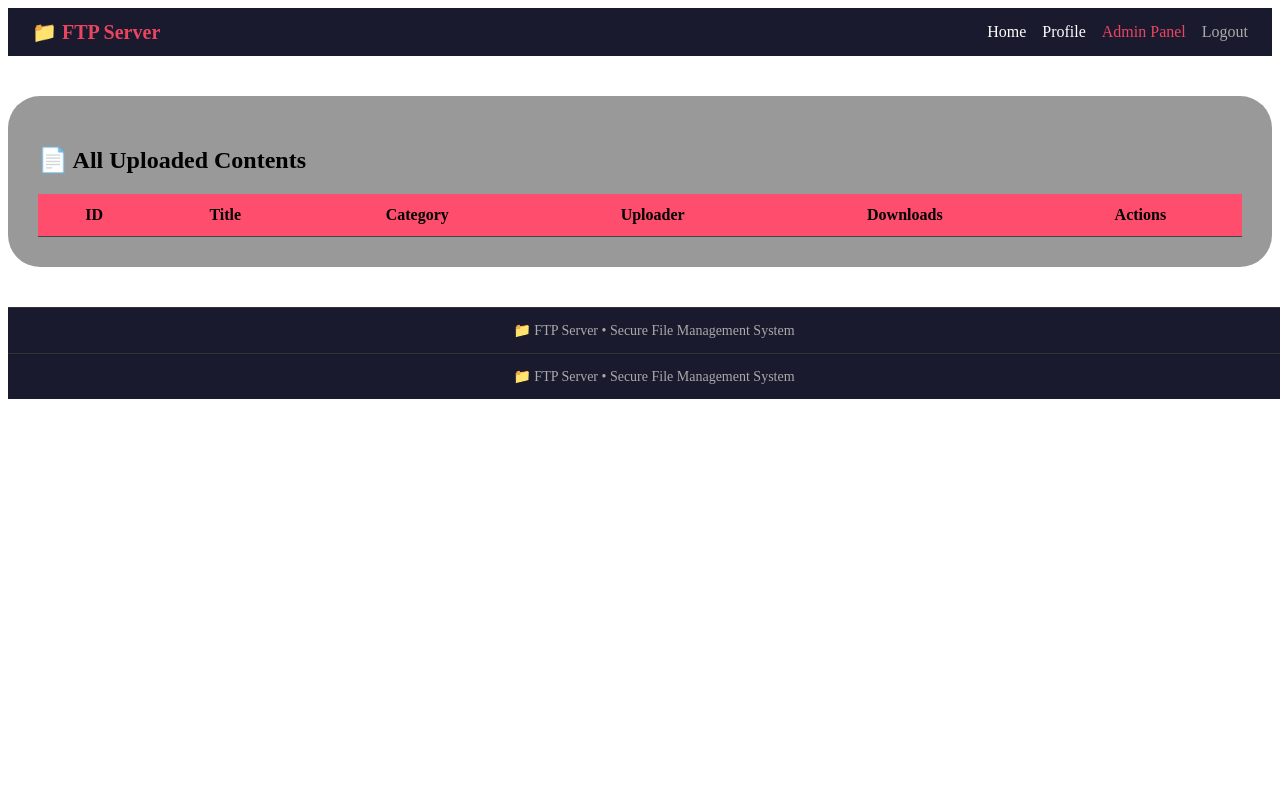
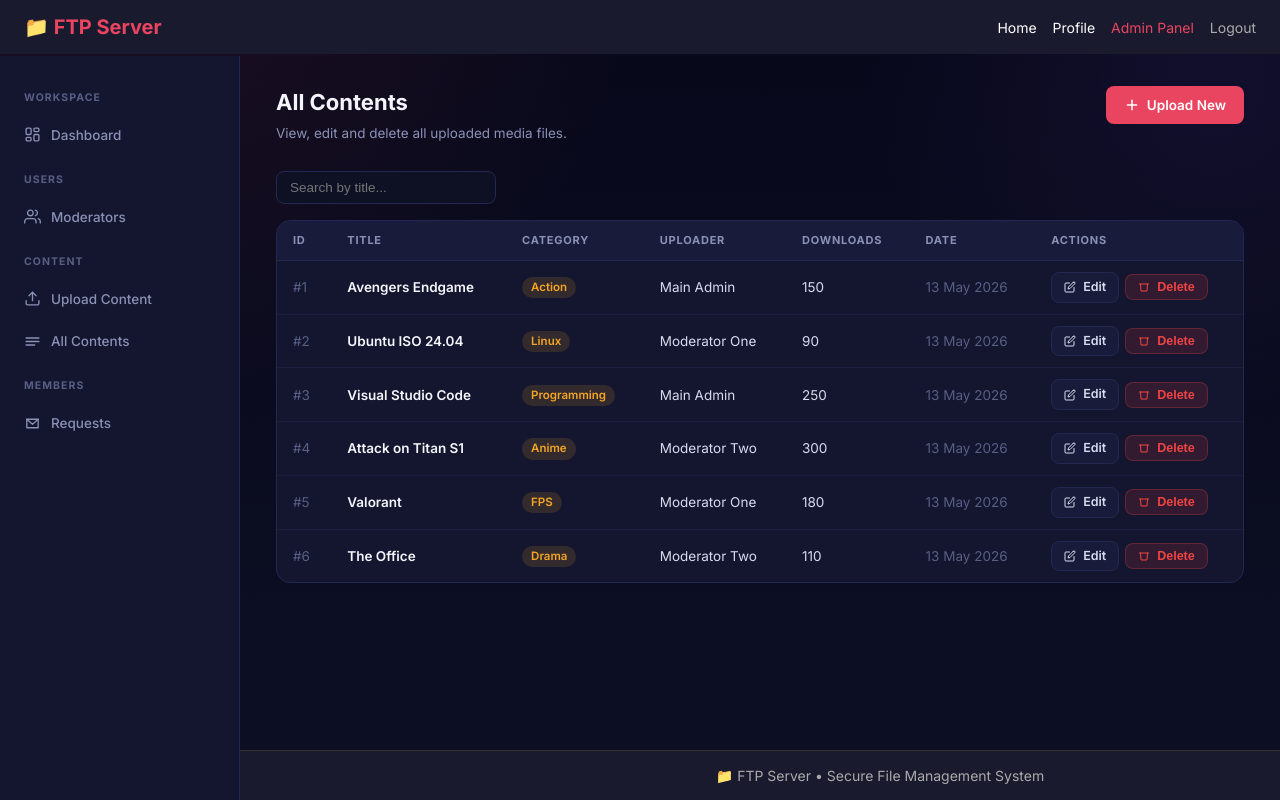
Before and after one commit to Muntahi-Safwan/FTP-Server, a PHP site: template src/view/admin/contents.php in a window 1280 px wide; the page is wider, and only the part inside the window is pictured. Run offline with PHP 8.4, Linux system fonts and the light colour scheme; the template is opened without the code that fills it, so the values that code supplies are empty; the visitor is signed in with stand-in values (Sample User, id 1); data comes from the database, SQL or seed files in the repository.

Commit message:
feat(admin): add content listing view with delete modal

```diff
--- a/src/view/admin/contents.php
+++ b/src/view/admin/contents.php
@@ -1,49 +1,110 @@
+<?php
+// src/view/admin/contents.php
+require_once __DIR__ . '/../../includes/admin_check.php';
+require_once __DIR__ . '/../../includes/csrf.php';
+require_once __DIR__ . '/../../config/db.php';
+require_once __DIR__ . '/../../model/admin_model.php';
+require_once __DIR__ . '/../../model/content_model.php';
+require_once __DIR__ . '/../../model/category_model.php';
+require_once __DIR__ . '/../../model/user_model.php';
+
+$contents = getAllContentsWithUploader($pdo);
+$csrf = csrf_token();
+
+$script = str_replace('\\', '/', $_SERVER['SCRIPT_NAME'] ?? '');
+$base = (strpos($script, '/src/view/') !== false) ? '../../../public/index.php' : 'index.php';
+?>
+<!DOCTYPE html>
+<html lang="en">
+<head>
+    <meta charset="UTF-8">
+    <meta name="viewport" content="width=device-width, initial-scale=1">
+    <meta name="csrf-token" content="<?= htmlspecialchars($csrf) ?>">
+    <title>All Contents — FTP Server</title>
+    <link rel="stylesheet" href="/FTP-Server/src/assets/css/admin.css">
+</head>
+<body>
     <?php require_once __DIR__ . '/../navbar.php'; ?>
-<div class="contents-wrap">
-    <h2>📄 All Uploaded Contents</h2>
-    <?php if(isset($_SESSION['flash'])): ?>
-        <div class="alert success"><?= $_SESSION['flash']; unset($_SESSION['flash']); ?></div>
+    <?php require_once __DIR__ . '/../layouts/admin_sidebar.php'; ?>
+
+    <main class="main-content">
+        <header class="page-header">
+            <div>
+                <h1>All Contents</h1>
+                <p class="lead">View, edit and delete all uploaded media files.</p>
+            </div>
+            <a href="<?= $base ?>?page=admin/add_content" class="btn btn-primary">
+                <svg width="16" height="16" viewBox="0 0 24 24" fill="none" stroke="currentColor" stroke-width="2.2" stroke-linecap="round" stroke-linejoin="round"><line x1="12" y1="5" x2="12" y2="19"/><line x1="5" y1="12" x2="19" y2="12"/></svg>
+                Upload New
+            </a>
+        </header>
+
+        <div id="response"></div>
+
+        <?php if (isset($_SESSION['flash'])): ?>
+            <div class="alert alert-success"><?= htmlspecialchars($_SESSION['flash']); unset($_SESSION['flash']); ?></div>
         <?php endif; ?>
-    <table class="content-table">
-        <thead><tr><th>ID</th><th>Title</th><th>Category</th><th>Uploader</th><th>Downloads</th><th>Actions</th></tr></thead>
+
+        <div class="toolbar">
+            <input type="text" id="searchInput" placeholder="Search by title..." style="min-width:220px;">
+        </div>
+
+        <div class="table-wrap">
+            <table class="data-table" id="contentTable">
+                <thead>
+                    <tr>
+                        <th>ID</th>
+                        <th>Title</th>
+                        <th>Category</th>
+                        <th>Uploader</th>
+                        <th>Downloads</th>
+                        <th>Date</th>
+                        <th>Actions</th>
+                    </tr>
+                </thead>
                 <tbody>
-            <?php foreach($contents as $c): ?>
-            <tr id="row-<?= $c['id'] ?>">
-                <td><?= $c['id'] ?></td>
-                <td><?= htmlspecialchars($c['title']) ?></td>
-                <td><?= htmlspecialchars($c['category_name']) ?></td>
-                <td><?= htmlspecialchars($c['uploader_name']) ?></td>
+                    <?php if (empty($contents)): ?>
+                        <tr><td colspan="7" style="text-align:center;color:var(--text-faint);padding:32px;">No contents found.</td></tr>
+                    <?php else: ?>
+                        <?php foreach ($contents as $c): ?>
+                        <tr id="row-<?= $c['id'] ?>" data-title="<?= strtolower(htmlspecialchars($c['title'])) ?>">
+                            <td style="color:var(--text-faint);">#<?= $c['id'] ?></td>
+                            <td style="color:var(--text-strong);font-weight:600;max-width:200px;overflow:hidden;text-overflow:ellipsis;white-space:nowrap;"><?= htmlspecialchars($c['title']) ?></td>
+                            <td><span class="badge badge-pending"><?= htmlspecialchars($c['category_name']) ?></span></td>
+                            <td><?= htmlspecialchars($c['uploader_name'] ?? '—') ?></td>
                             <td><?= $c['download_count'] ?></td>
-                <td>
-                    <a href="index.php?page=admin/edit_content&id=<?= $c['id'] ?>" class="edit-btn">✏️ Edit</a>
-                    <button class="del-btn" data-id="<?= $c['id'] ?>">🗑 Delete</button>
+                            <td style="color:var(--text-faint);"><?= date('d M Y', strtotime($c['uploaded_at'])) ?></td>
+                            <td style="display:flex;gap:6px;align-items:center;">
+                                <a href="<?= $base ?>?page=admin/edit_content&id=<?= $c['id'] ?>" class="btn btn-secondary btn-sm">
+                                    <svg width="12" height="12" viewBox="0 0 24 24" fill="none" stroke="currentColor" stroke-width="2" stroke-linecap="round" stroke-linejoin="round"><path d="M11 4H4a2 2 0 0 0-2 2v14a2 2 0 0 0 2 2h14a2 2 0 0 0 2-2v-7"/><path d="M18.5 2.5a2.121 2.121 0 0 1 3 3L12 15l-4 1 1-4 9.5-9.5z"/></svg>
+                                    Edit
+                                </a>
+                                <button class="btn btn-danger btn-sm del-btn" data-id="<?= $c['id'] ?>">
+                                    <svg width="12" height="12" viewBox="0 0 24 24" fill="none" stroke="currentColor" stroke-width="2" stroke-linecap="round" stroke-linejoin="round"><polyline points="3 6 5 6 21 6"/><path d="M19 6l-1 14H6L5 6"/></svg>
+                                    Delete
+                                </button>
                             </td>
                         </tr>
                         <?php endforeach; ?>
+                    <?php endif; ?>
                 </tbody>
             </table>
         </div>
-<script>
-document.querySelectorAll('.del-btn').forEach(btn => {
-    btn.onclick = function() {
-        if(confirm('Delete this content permanently?')) {
-            fetch('index.php?ajax=delete_content', {
-                method: 'POST',
-                headers: {'Content-Type': 'application/x-www-form-urlencoded'},
-                body: 'id=' + this.dataset.id
-            })
-            .then(r => r.json())
-            .then(data => { if(data.success) document.getElementById('row-'+this.dataset.id).remove(); else alert('Error'); });
-        }
-    };
-});
-</script>
-<style>
-.contents-wrap{ max-width:1300px; margin:40px auto; background: rgba(0,0,0,0.4); border-radius: 32px; padding:30px; }
-.content-table{ width:100%; border-collapse:collapse; color:white; }
-.content-table th, .content-table td{ padding:12px; border-bottom:1px solid #444; }
-.content-table th{ background:#ff4d6d; color:black; }
-.edit-btn{ background:#3b82f6; padding:4px 12px; border-radius:20px; text-decoration:none; color:white; margin-right:8px; }
-.del-btn{ background:#ef4444; border:none; padding:4px 12px; border-radius:20px; color:white; cursor:pointer; }
-</style>
+    </main>
+
+    <!-- Confirm Modal -->
+    <div class="modal-overlay" id="delModal">
+        <div class="modal-box">
+            <h3>Delete Content?</h3>
+            <p>The file will be permanently deleted from the server and database. This cannot be undone.</p>
+            <div class="modal-actions">
+                <button class="btn btn-secondary" id="cancelDel">Cancel</button>
+                <button class="btn btn-danger" id="confirmDel">Yes, Delete</button>
+            </div>
+        </div>
+    </div>
+
     <?php require_once __DIR__ . '/../footer.php'; ?>
+    <script src="/FTP-Server/src/assets/js/adminContents.js"></script>
+</body>
+</html>
```
Lines whose indentation alone changed are shown as unchanged.
